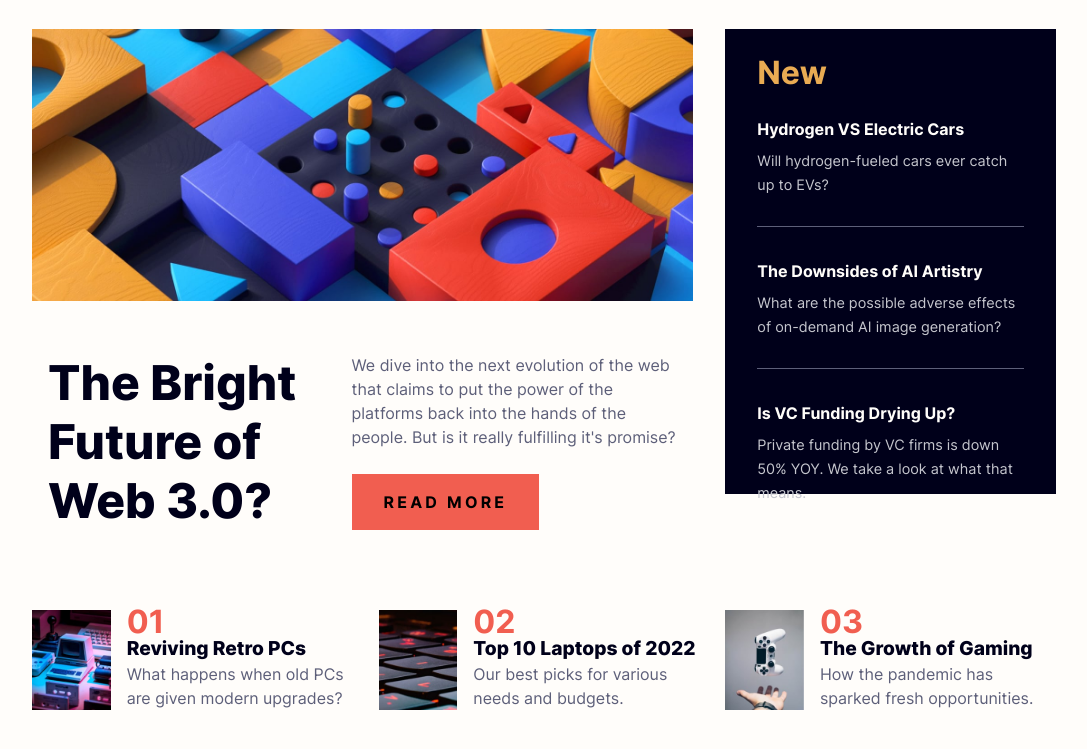
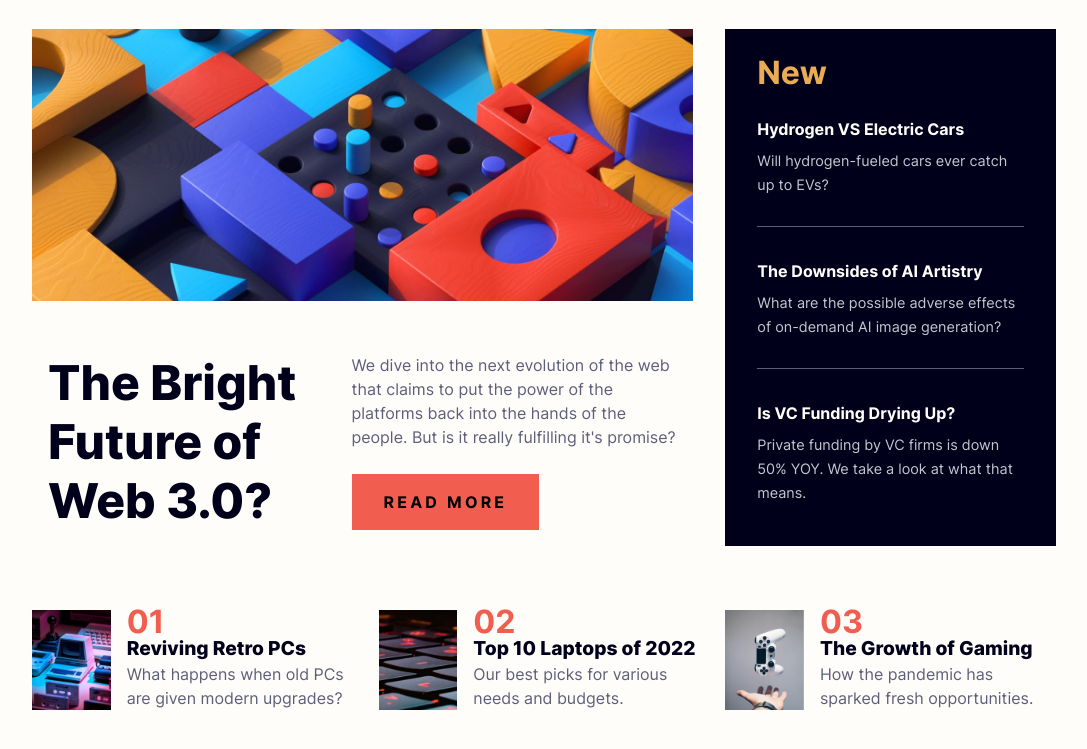
Before and after one commit to fantin1/Frontend-Mentor-News-Homepage, a plain HTML site: page index.html in a window 1280 px wide. Shown: the part 123-872 px from the top of the page, without its empty margins (96-1183 px from the left). Drawn offline with Linux system fonts and the light colour scheme.

```diff
--- a/style.css
+++ b/style.css
@@ -20,7 +20,7 @@
 
     --lh-text: 1.5rem;
 
-    --mobile-width-breakpoint: 950px;
+    --mobile-width-breakpoint: 650px;
 }
 
 *{
@@ -63,7 +63,7 @@
 }
 
 /* hide images desktop/mobile */
-@media (min-width: 950px){
+@media (min-width: 650px){
     .desktop{
         display: unset;
     }
@@ -73,7 +73,7 @@
     }
 }
 
-@media (max-width: 950px){
+@media (max-width: 650px){
     .desktop{
         display: none;
     }
@@ -92,7 +92,7 @@
     align-items: center;
 }
 
-@media (min-width: 950px){
+@media (min-width: 650px){
 
     .nav-bar{
         margin-top: 5em;
@@ -118,7 +118,7 @@
     }
 }
 
-@media (min-width: 950px){
+@media (min-width: 650px){
     .grid-top-section{
         display: grid;
         grid-template-columns: 2fr 1fr;
@@ -133,13 +133,13 @@
     gap: 2em;
 }
 
-@media (max-width: 950px){
+@media (max-width: 650px){
     .article{
         margin-bottom: 3em;
     }
 }
 
-@media (min-width: 950px){
+@media (min-width: 650px){
     .grid-article-text{
         display: grid;
         grid-template-columns: 1fr 1.2fr;
@@ -186,12 +186,12 @@
 
 
 
-@media (min-width: 950px){
+/* @media (min-width: 650px){
     .new{
         height: 90%;
     }
 }
-
+ */
 
 
 .new{
@@ -241,7 +241,7 @@
     margin-bottom: 5em;
 }
 
-@media (min-width: 950px) {
+@media (min-width: 650px) {
     .other-stories{
         grid-template-columns: repeat(3, 1fr);
         gap: 1em;
```
